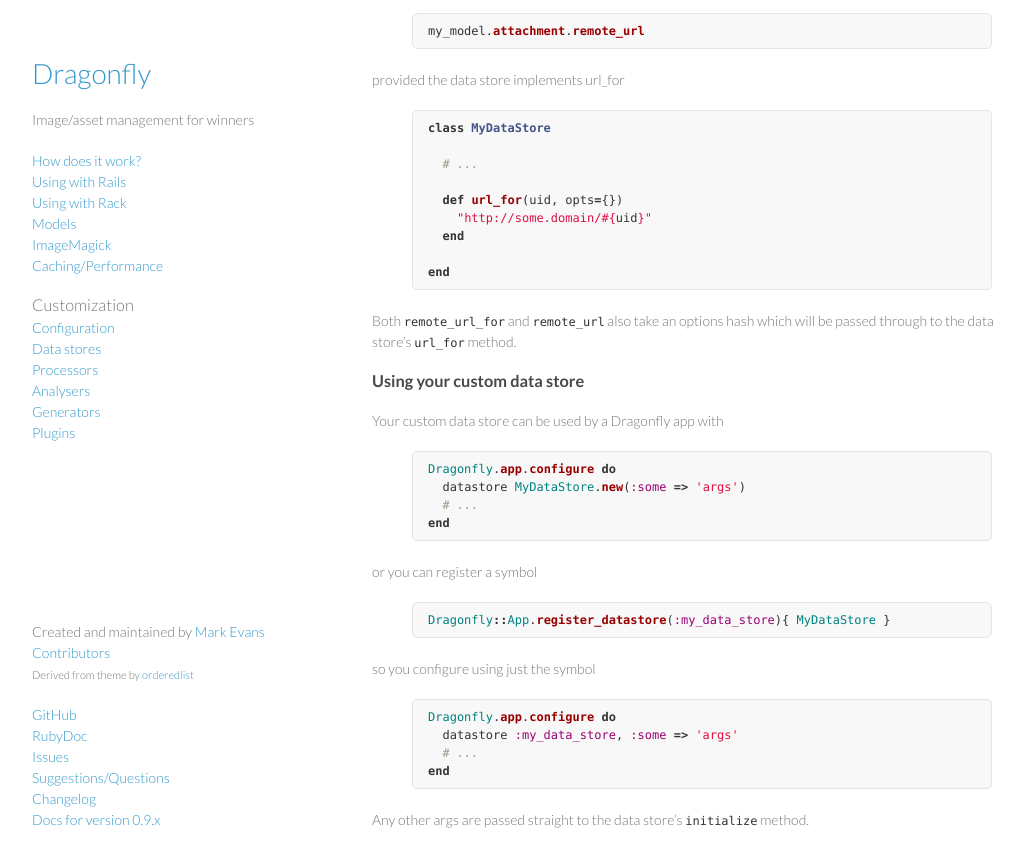
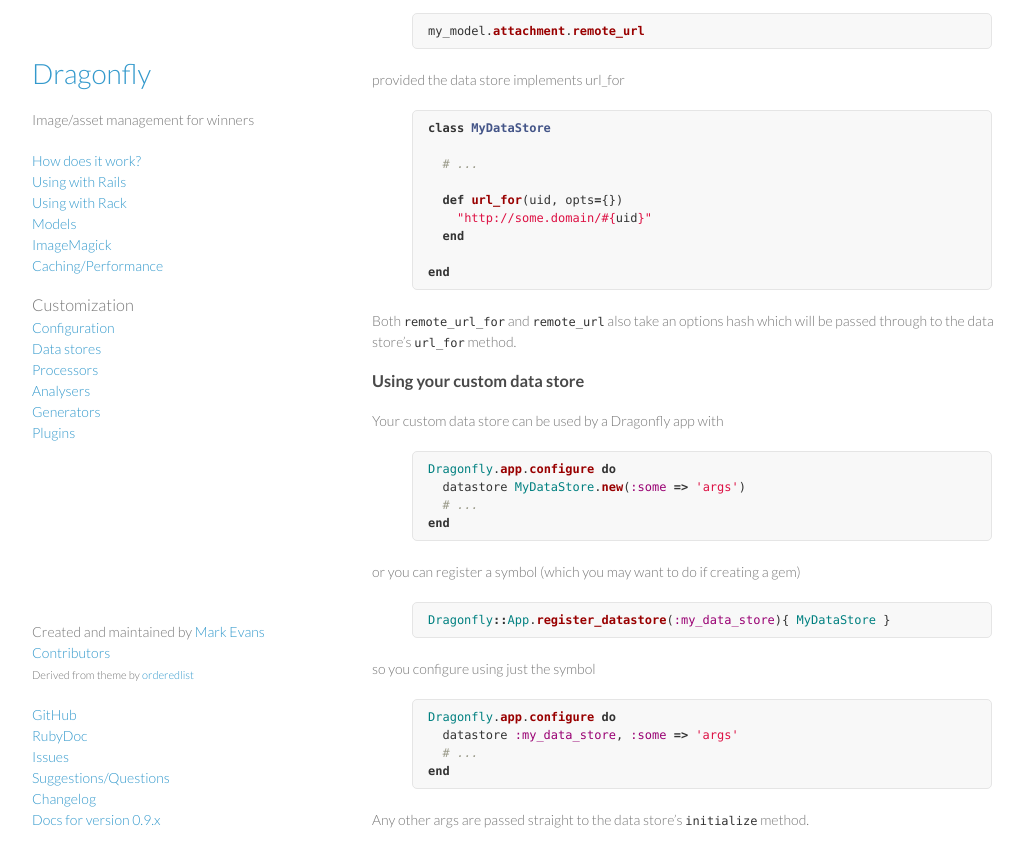
Before and after one commit to brendon/dragonfly-docs, a Jekyll site: the page built from _posts/0000-02-02-data-stores.md, in a window 1280 px wide and 900 px high, scrolled down 2749 px. Shown: the top 867 px of the window, without its empty margins (108-1132 px from the left). Built offline with Jekyll 4.4.1, drawn with Linux system fonts in a browser that asks for light colours; Markdown is read by kramdown in place of the engine named in the settings.

Commit message:
ds tweak

```diff
--- a/_posts/0000-02-02-data-stores.md
+++ b/_posts/0000-02-02-data-stores.md
@@ -163,7 +163,7 @@ Dragonfly.app.configure do
 end
 {% endhighlight %}
 
-or you can register a symbol
+or you can register a symbol (which you may want to do if creating a gem)
 {% highlight ruby %}
 Dragonfly::App.register_datastore(:my_data_store){ MyDataStore }
 {% endhighlight %}
```
